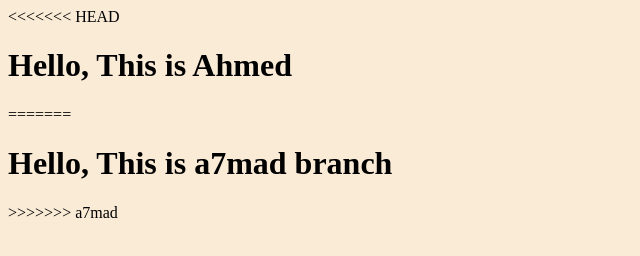
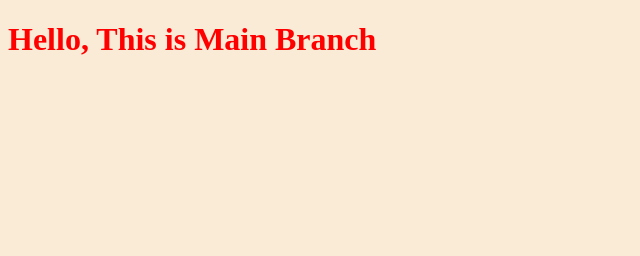
Before and after one commit to Mr-AhmedRiyadh/MyWork, a plain HTML site: page index.html in a window 1280 px wide. Shown: the whole page, without its empty margins (0-640 px from the left). Drawn offline with Linux system fonts and the light colour scheme.

Commit message:
save all again in master

```diff
--- a/index.html
+++ b/index.html
@@ -8,11 +8,8 @@
     <link rel="stylesheet" href="style.css">
 </head>
 <body>
-<<<<<<< HEAD
-    <h1>Hello, This is Ahmed </h1>
-=======
-    <h1>Hello, This is a7mad branch</h1>
->>>>>>> a7mad
+    <h1>Hello, This is Main Branch </h1>
+
     <script src="app.js"></script>
 </body>
 </html>
--- a/style.css
+++ b/style.css
@@ -1,15 +1,6 @@
 h1{
-<<<<<<< HEAD
     color: red;
 }
 body{
     background-color: antiquewhite;
 }
-
-=======
-    color: blue;
-}
-body{
-    background-color: rgb(172, 121, 44);
-}
->>>>>>> a7mad
```
